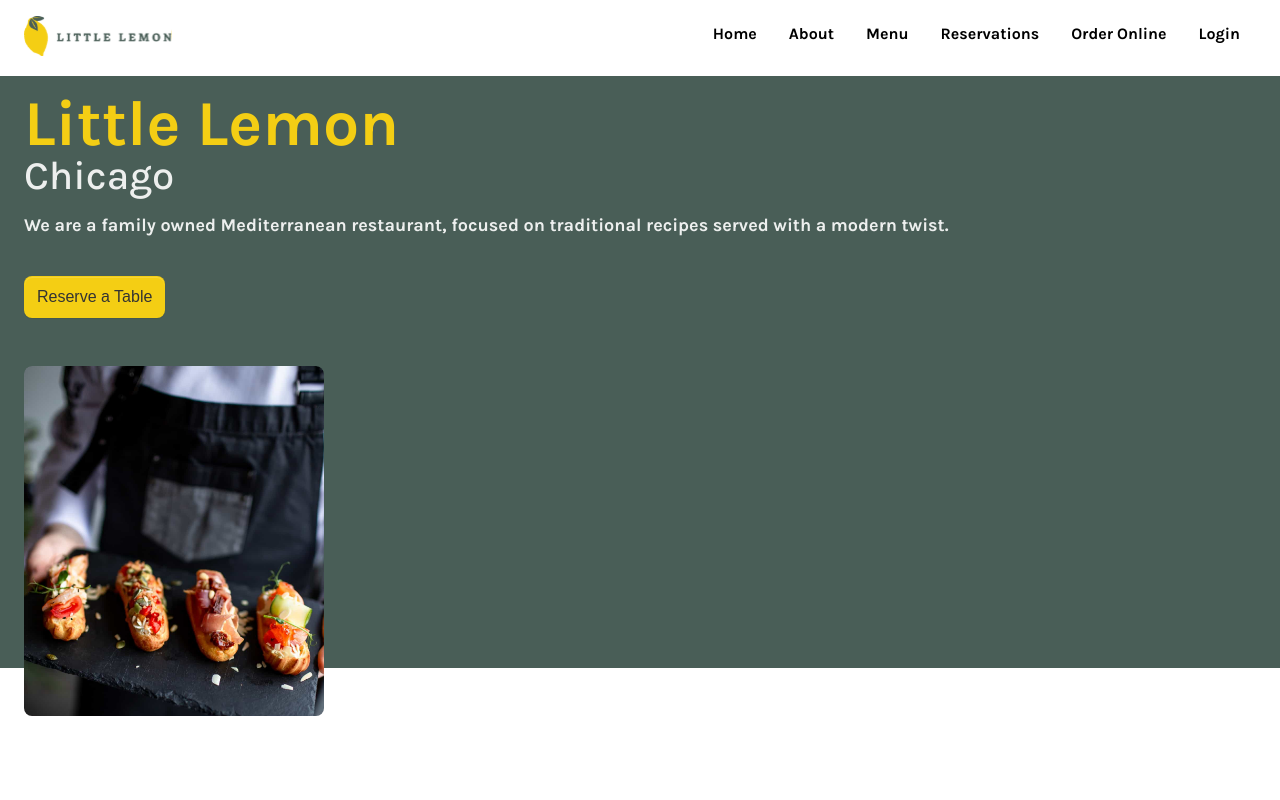
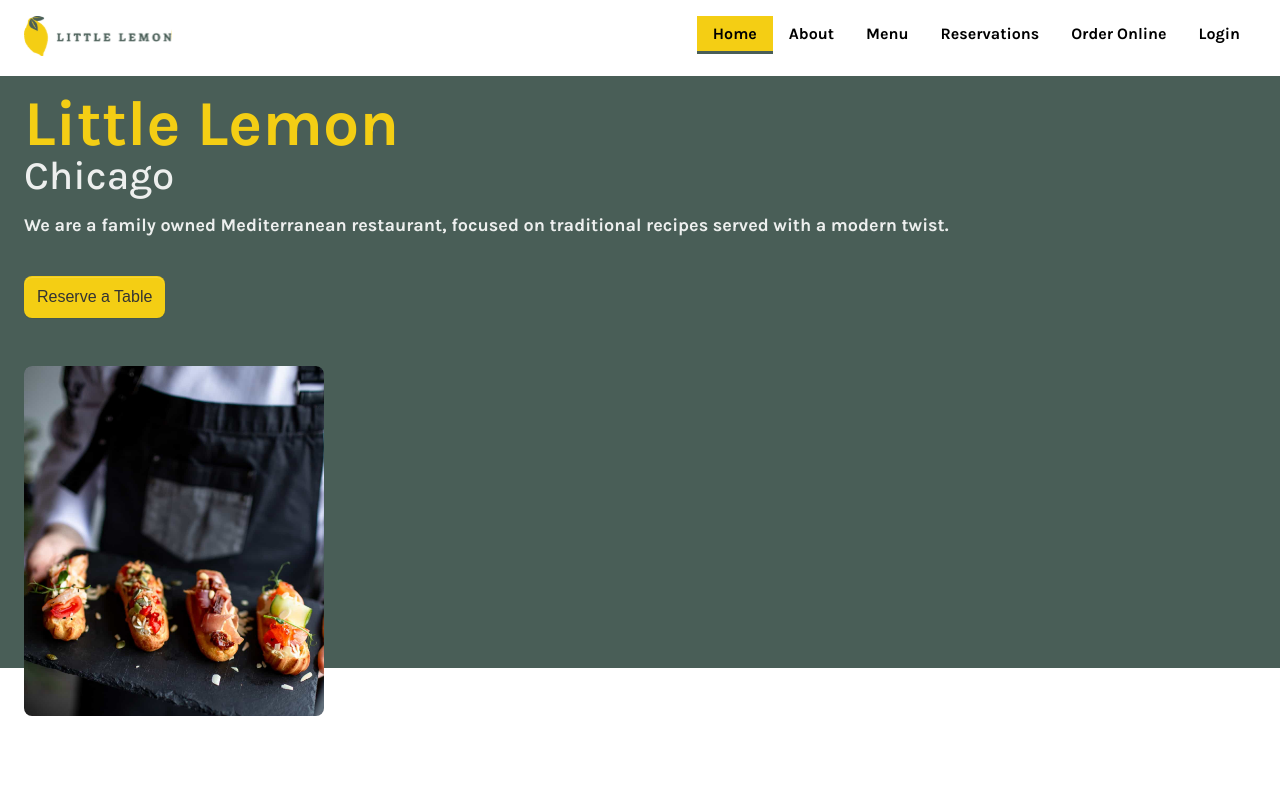
Before and after one commit to AhmedEid3/Lemon_Restaurant, a React (Vite) app: page / in a window 1280 px wide. Shown: the top 800 px of the page. Built offline with nearby package versions, Linux system fonts and the light colour scheme; a web font is replaced by a local one.

Commit message:
Refactor Navbar

```diff
--- a/src/components/nav/nav.style.css
+++ b/src/components/nav/nav.style.css
@@ -16,6 +16,9 @@
   padding: 0.5rem 1rem;
   border-bottom: 3px solid transparent;
   transition: all 0.3s ease-in-out;
+  display: block;
+  text-decoration: none;
+  color: inherit;
 
   &:hover {
     cursor: pointer;
--- a/src/components/nav/nav.tsx
+++ b/src/components/nav/nav.tsx
@@ -1,6 +1,6 @@
 import { PropsWithChildren } from 'react';
 
-import { useNavigate } from 'react-router-dom';
+import { NavLink } from 'react-router-dom';
 import './nav.style.css';
 
 interface Props extends PropsWithChildren {
@@ -8,23 +8,16 @@ interface Props extends PropsWithChildren {
 }
 
 const NavItem = ({ children, link }: Props) => {
-  const navigate = useNavigate();
-
-  const handleNavigation = () => {
-    navigate(link);
-  };
-
   return (
     <li>
-      <div
-        role="link"
-        tabIndex={0}
-        onClick={() => handleNavigation()}
-        onKeyDown={() => handleNavigation()}
-        className="navbar__link"
+      <NavLink
+        to={link}
+        className={({ isActive }) =>
+          isActive ? 'navbar__link navbar__link--active' : 'navbar__link'
+        }
       >
         {children}
-      </div>
+      </NavLink>
     </li>
   );
 };
@@ -36,8 +29,8 @@ const Nav = () => {
         <NavItem link="/">home</NavItem>
         <NavItem link="/about">about</NavItem>
         <NavItem link="/menu">menu</NavItem>
-        <NavItem link="/reservations">reservations</NavItem>
-        <NavItem link="/booking">order online</NavItem>
+        <NavItem link="/booking">reservations</NavItem>
+        <NavItem link="/order">order online</NavItem>
         <NavItem link="/login">login</NavItem>
       </ul>
     </nav>
```
